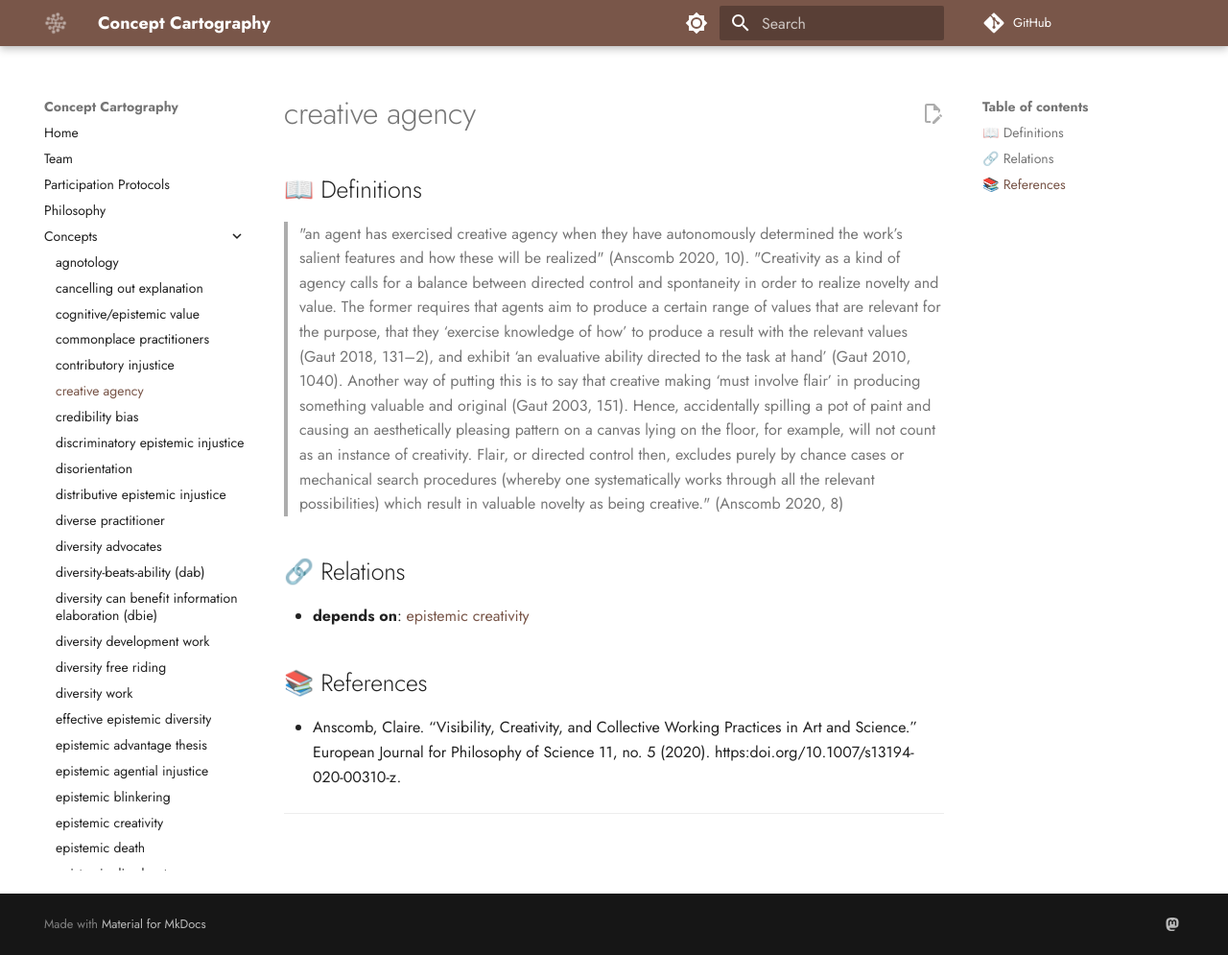
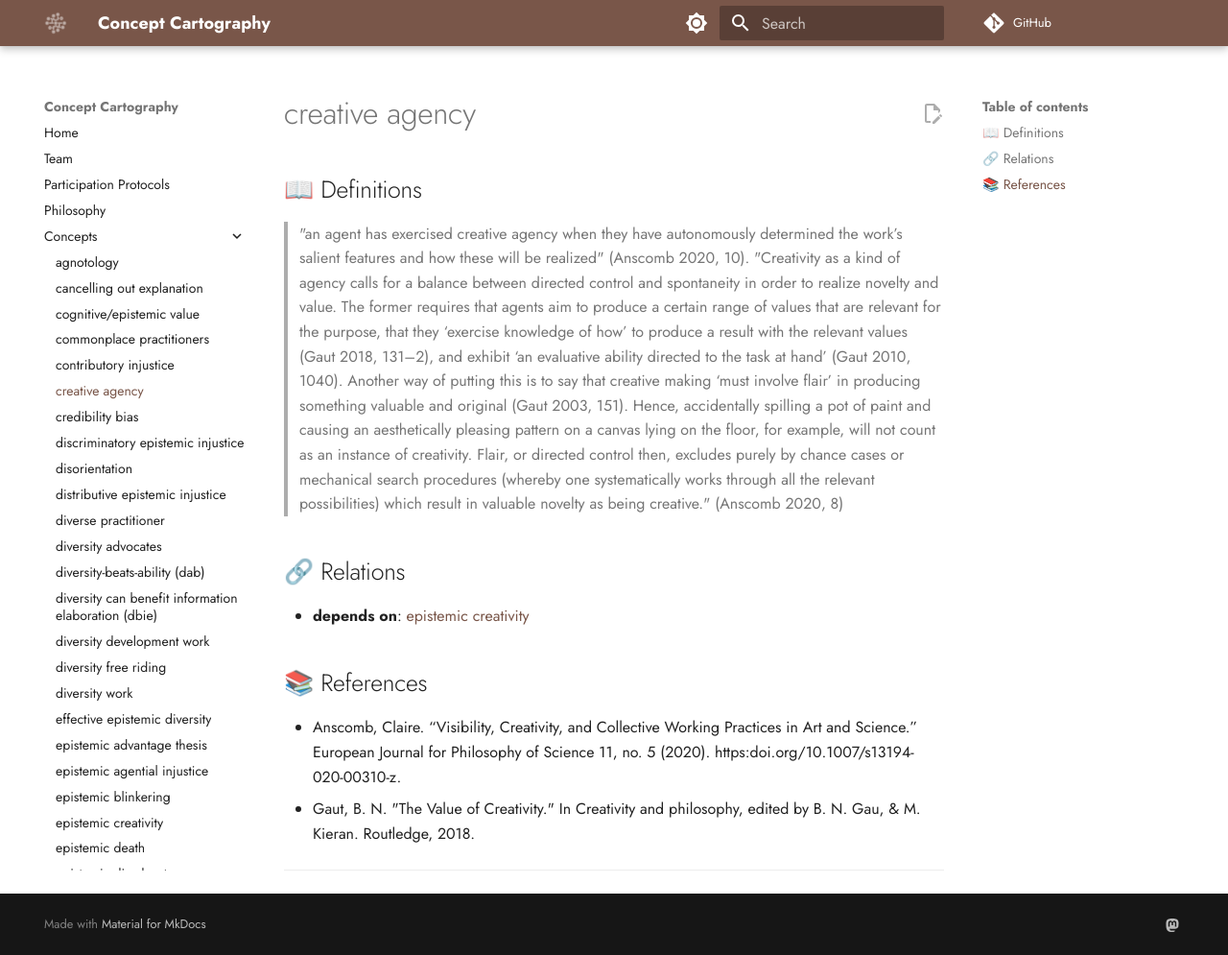
Before and after one commit to conceptcartography/conceptcartography, an MkDocs documentation site: the page built from docs/concepts/creative-agency.md, in a window 1280 px wide and 995 px high. Shown: the whole window at 96% size. Built offline with MkDocs 1.6.1 and Material for MkDocs 9.7.7, drawn with Linux system fonts in a browser that asks for light colours; comment, search, counter and statistics services are not loaded; the version menu is left out.

Commit message:
Update creative-agency.md

```diff
--- a/docs/concepts/creative-agency.md
+++ b/docs/concepts/creative-agency.md
@@ -2,8 +2,7 @@
 concept: creative agency
 references:
 - 'Anscomb, Claire. “Visibility, Creativity, and Collective Working Practices
-  in Art and Science.” European Journal for Philosophy of Science 11, no. 5 (2020). https:
-  doi.org/10.1007/s13194-020-00310-z.'
+  in Art and Science.” European Journal for Philosophy of Science 11, no. 5 (2020). https:doi.org/10.1007/s13194-020-00310-z.'
 definitions:
 - '"an agent has exercised creative agency when they have autonomously determined
   the work’s salient features and how these will be realized." (Anscomb 2020, 10)
@@ -38,6 +37,7 @@ relations:
 ## 📚 References
 
 - Anscomb, Claire. “Visibility, Creativity, and Collective Working Practices in Art and Science.” European Journal for Philosophy of Science 11, no. 5 (2020). https:doi.org/10.1007/s13194-020-00310-z.
+- Gaut, B. N. "The Value of Creativity." In  Creativity and philosophy, edited by B. N. Gau, & M. Kieran. Routledge, 2018.
 
 ---
 
```
